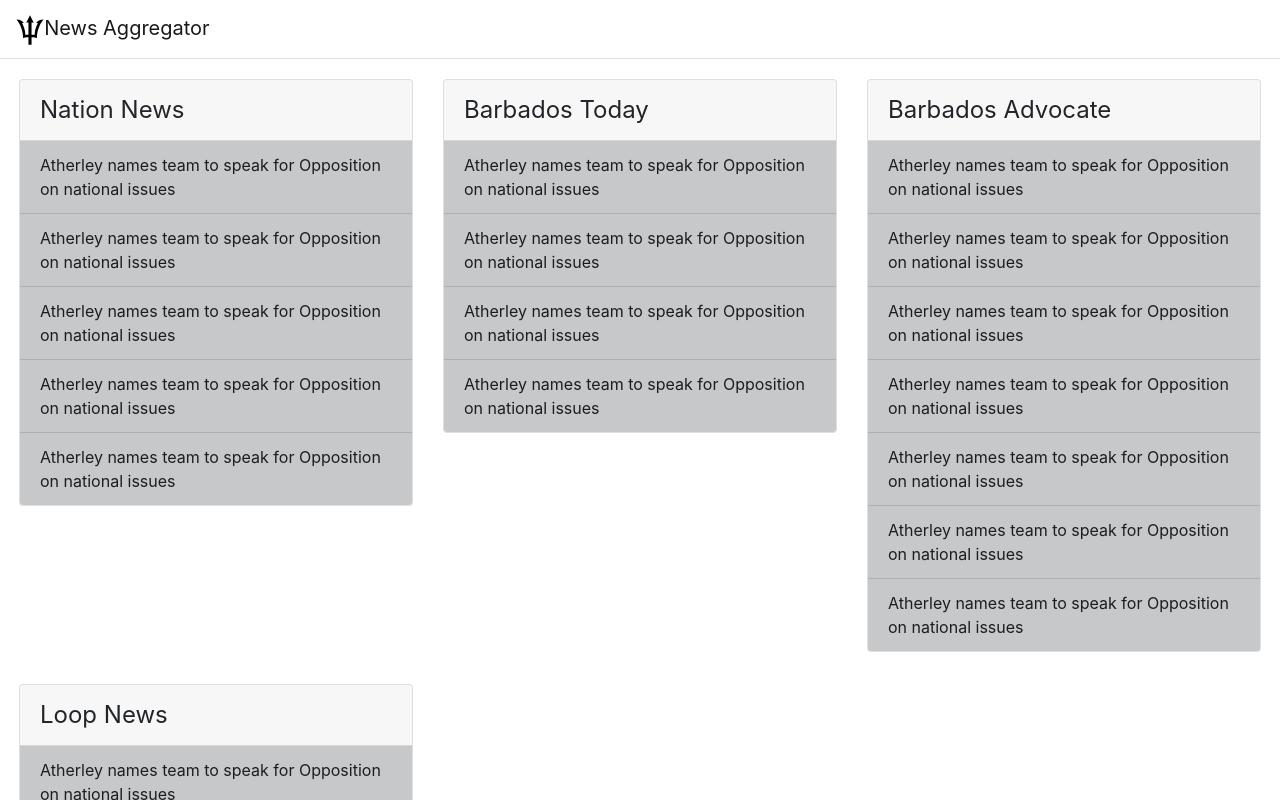
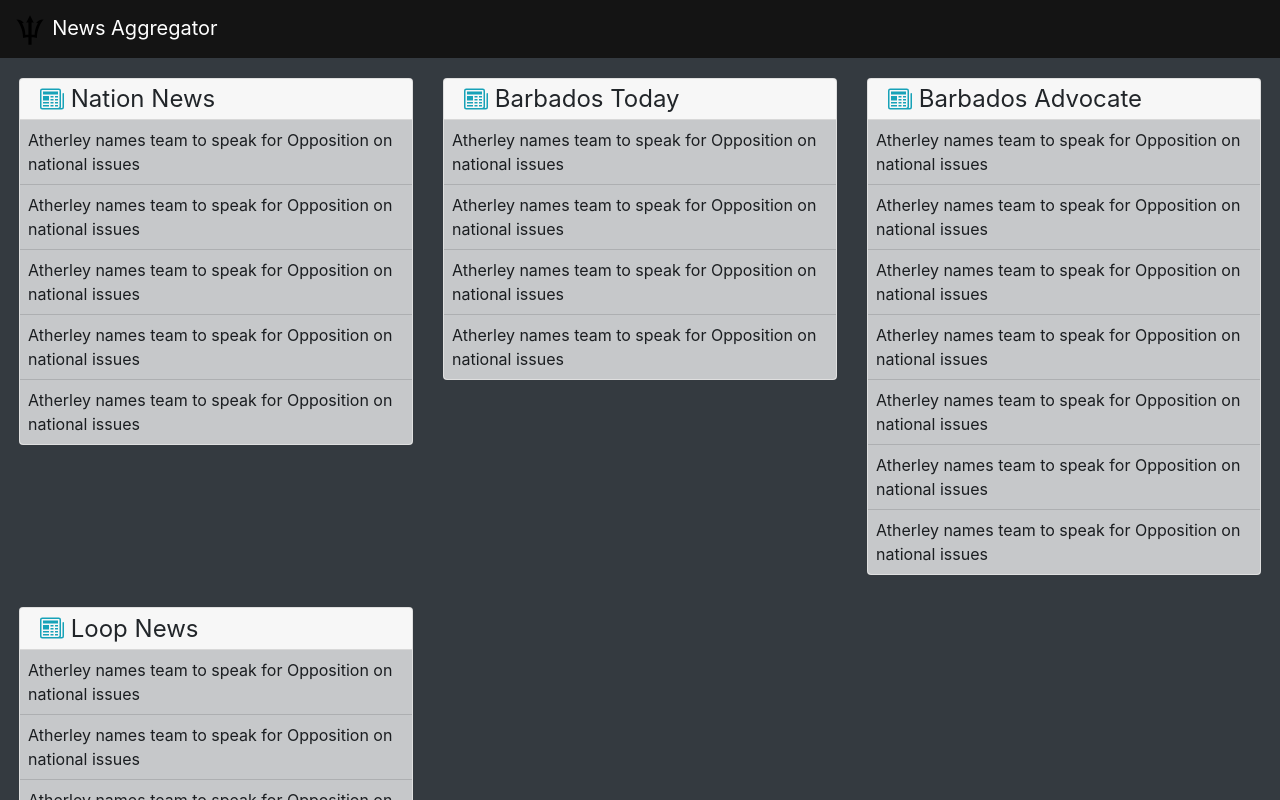
Before and after one commit to wingraptor/bajannewsaggregator, a Vue app: page / in a window 1280 px wide. Shown: the top 800 px of the page. Built offline with nearby package versions, Linux system fonts and the light colour scheme; data requests are answered from the project's data file.

Commit message:
Made adjustments to colors and added icon to Card Title

```diff
--- a/public/index.html
+++ b/public/index.html
@@ -7,7 +7,7 @@
     <link rel="icon" href="<%= BASE_URL %>favicon.ico">
     <title><%= htmlWebpackPlugin.options.title %></title>
   </head>
-  <body>
+  <body class= "bg-dark">
     <noscript>
       <strong>We're sorry but <%= htmlWebpackPlugin.options.title %> doesn't work properly without JavaScript enabled. Please enable it to continue.</strong>
     </noscript>
--- a/src/components/ArticleList.vue
+++ b/src/components/ArticleList.vue
@@ -1,8 +1,18 @@
 <template>
 	<div class="main-content">
-		<b-row   class="m-1" >
-			<b-col cols="12" md="4" class="my-3" v-for="(articleArray, newsSite) in articleListData" :key="newsSite">
-				<b-card no-body :header="newsSite" header-tag="header">
+		<b-row class="m-1">
+			<b-col
+				cols="12"
+				md="4"
+				class="my-3"
+				v-for="(articleArray, newsSite) in articleListData"
+				:key="newsSite"
+			>
+				<b-card no-body>
+					<template v-slot:header>
+						<b-icon-newspaper variant="info"></b-icon-newspaper>
+						{{ newsSite }}
+					</template>
 					<b-list-group flush>
 						<b-list-group-item
 							variant="dark"
@@ -10,8 +20,9 @@
 							:key="article.link"
 							:href="article.link"
 							target="_blank"
-							>{{ article.headline }}</b-list-group-item
-						>
+							class="p-2"
+							>{{ article.headline }}
+						</b-list-group-item>
 					</b-list-group>
 				</b-card>
 			</b-col>
@@ -38,4 +49,9 @@
 	font-size: 1.5rem;
 }
 
+.card-header {
+	padding-top: 0.1em;
+	padding-bottom: 0.1em;
+	font-size: 1.5em;
+}
 </style>
--- a/src/components/NavBar.vue
+++ b/src/components/NavBar.vue
@@ -1,10 +1,10 @@
 <template>
 	<div>
 		<!-- As a link -->
-		<b-navbar variant="faded" type="light" class="border-bottom">
+		<b-navbar type="dark">
 			<b-navbar-brand href="/">
 				<img src="@/assets/logo.svg" alt="" height="30" />
-				<span>News Aggregator</span>
+				<span class="ml-2">News Aggregator</span>
 			</b-navbar-brand>
 		</b-navbar>
 	</div>
@@ -22,4 +22,8 @@
 .list-group-item {
 	flex: 1;
 }
+
+nav{
+	background-color: #141414;
+}
 </style>
```
